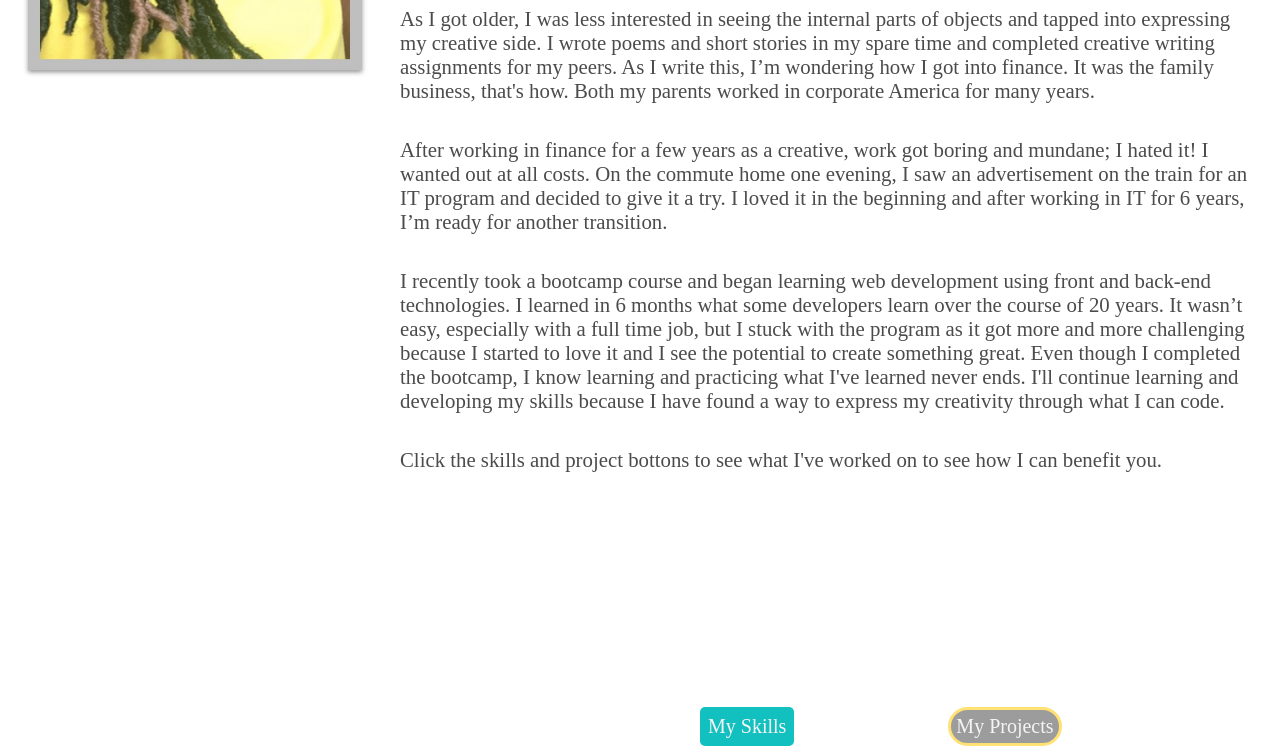
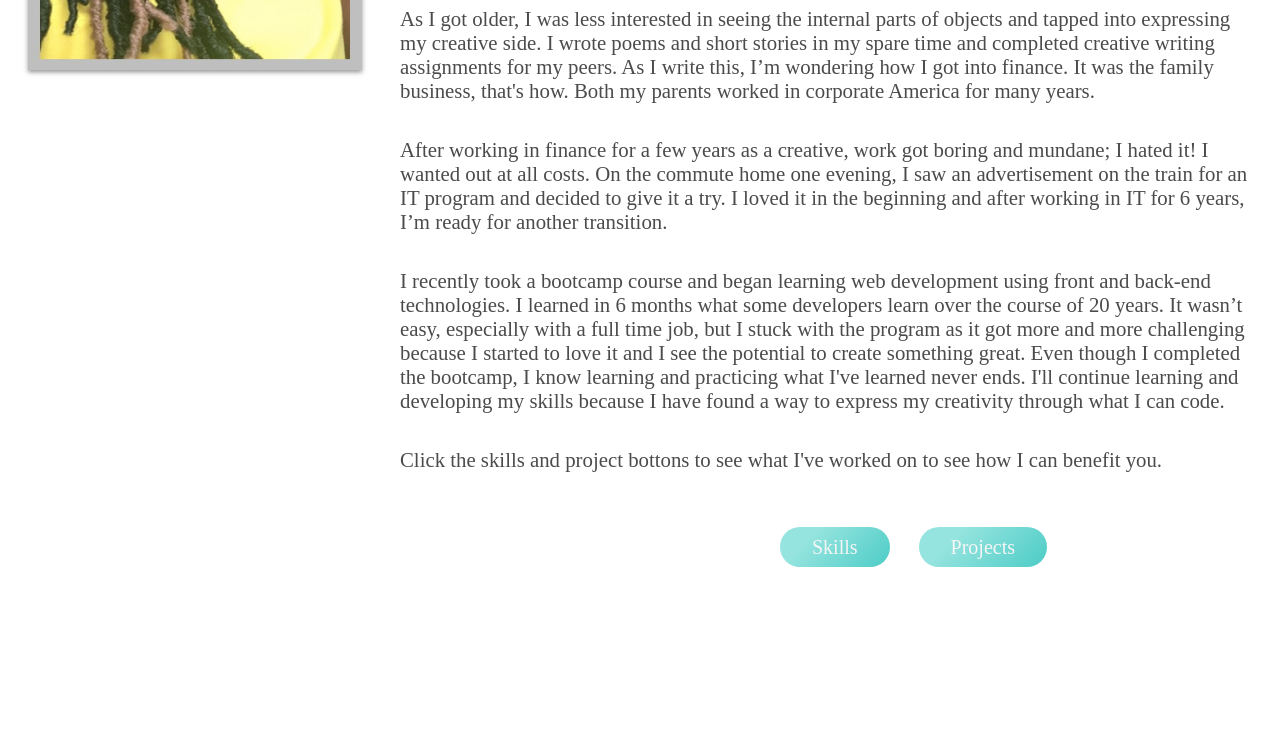
Before and after one commit to Vanese15/Vanese-Portfolio, a plain HTML site: page index.html in a window 1280 px wide. Shown: the part 1240-1986 px from the top of the page. After the commit the page ends 1807 px from the top, so only its background shows below. Drawn offline with Linux system fonts and the light colour scheme; a web font is replaced by a local one.

Commit message:
updated buttons

```diff
--- a/assets/style.css
+++ b/assets/style.css
@@ -45,12 +45,12 @@ button {
     font-family: montserrat;
     font-size: 20px;
     font-weight: 500;
-    padding: 5px 5px;
+    padding: 10px 10px;
     text-align: center;
     border: 3px solid #ffe174;
     border-radius: 30px;
     margin-top: 200px;
-    margin-left: 150px;
+    margin-left: 200px;
 
 }
 
@@ -141,25 +141,50 @@ nav ul li {
 
 }
 
-.my-skills {
+.btn1 {
     color: whitesmoke;
-    background-color: #13c0c0;
+    background-color: #02e8dd;
+    background-image: linear-gradient(315deg, #4dccc6 0%, #96e4df 74%);
+    line-height: 30px;
     border: none;
-    border-radius: 5px;
-    margin-left: 700px;
+    font-family: montserrat;
+    font-size: 20px;
+    font-weight: 500;
+    border-radius: 30px;
+    margin-left: 780px;
     margin-top: 20px;
     text-align: center;
-    padding: 8px 8px 8px 8px;
+    padding: 5px 32px;
 }
 
-.my-skills:hover {
+.btn1:hover {
     background-color: #d3359e;
     border: none;
     color: rgb(146, 143, 143);
-    font-weight: 700;
+    font-weight: 500;
 
 }
 
-.float left my-projects {
+.btn2 {
+    color: whitesmoke;
+    background-color: #02e8dd;
+    background-image: linear-gradient(315deg, #4dccc6 0%, #96e4df 74%);
+    line-height: 30px;
+    font-family: montserrat;
+    border: none;
+    font-size: 20px;
+    font-weight: 500;
+    border-radius: 30px;
+    margin-left: 25px;
+    margin-top: 20px;
+    text-align: center;
+    padding: 5px 32px;
 
 }
+
+.btn2:hover:hover {
+    background-color: #d3359e;
+    border: none;
+    color: rgb(146, 143, 143);
+    font-weight: 500;
+}
--- a/index.html
+++ b/index.html
@@ -92,8 +92,8 @@
                 I can benefit you.
             </p>
 
-            <button class="my-skills">My Skills</button>
-            <button class="float left my-projects">My Projects</button>
+            <button class="btn1">Skills</button>
+            <button class="btn2">Projects</button>
 
 
 
```
